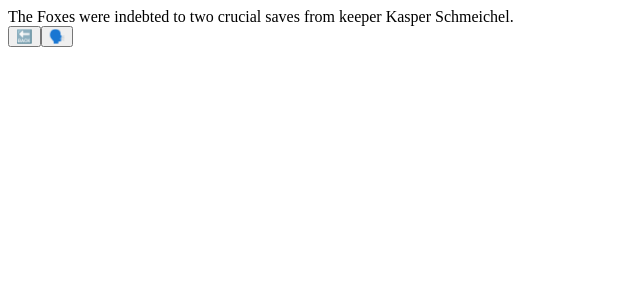
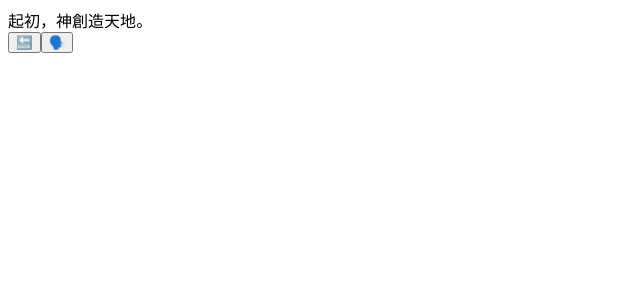
Before and after one commit to tomcumming/sentence-mining, a React app: page / in a window 1280 px wide. Shown: the top 300 px of the page, without its empty margins (0-640 px from the left). Built offline with nearby package versions, Linux system fonts and the light colour scheme; the HTML template or start-up script is replaced by a standard one.

Commit message:
Chinese example

```diff
--- a/src/components/screens/review/assess/assess.css
+++ b/src/components/screens/review/assess/assess.css
@@ -19,11 +19,17 @@
 }
 
 .review-access-screen > ._sentence {
+  margin-top: calc(56px + 8px * 2 + 32px);
+
   padding: 0 8px;
   font-size: 20px;
 
   justify-self: center;
-  align-self: center;
+  align-self: flex-start;
+}
+
+.review-access-screen._characters > ._sentence {
+  font-size: 28px;
 }
 
 .review-access-screen > ._sentence > ._token {
@@ -33,15 +39,23 @@
 
 .review-access-screen__section {
   background-color: #00000044;
-  margin-bottom: 2px;
-
   cursor: pointer;
 }
 
+.review-access-screen__section > .review-access-screen__section {
+  background-color: #00000022;
+}
+
+._token > .review-access-screen__section {
+  margin-bottom: 2px;
+}
+
 .review-access-screen__section._start {
-  border-radius: 8px 0 0 8px;
+  border-top-left-radius: 8px;
+  border-bottom-left-radius: 8px;
 }
 
 .review-access-screen__section._end {
-  border-radius: 0 8px 8px 0;
+  border-top-right-radius: 8px;
+  border-bottom-right-radius: 8px;
 }
--- a/src/components/screens/review/assess/index.tsx
+++ b/src/components/screens/review/assess/index.tsx
@@ -7,11 +7,13 @@ export type LearnableSection = {
   start: number;
   /** The length in tokens of the learnable section */
   length: number;
+
+  type: "character" | "word" | "phrase";
 };
 
 export type Props = {
+  fontSize: "normal" | "characters";
   tokens: string[];
-  /** Sorted (by start) list of learnable sections */
   sections: LearnableSection[];
   onBack: () => void;
   onReplaySpeech?: () => void;
@@ -70,9 +72,13 @@ function Sentence({ tokens, sections }: Pick<Props, "tokens" | "sections">) {
   );
 }
 
-function Assess({ onBack, onReplaySpeech, tokens, sections }: Props) {
+function Assess({ onBack, onReplaySpeech, fontSize, tokens, sections }: Props) {
   return (
-    <div className="review-access-screen">
+    <div
+      className={`review-access-screen ${
+        fontSize === "characters" ? "_characters" : ""
+      }`}
+    >
       <Sentence tokens={tokens} sections={sections} />
 
       <RoundBtn icon="🔙" onClick={onBack} className="_back" />
--- a/src/main.tsx
+++ b/src/main.tsx
@@ -4,48 +4,41 @@ import * as ReactDOM from "react-dom";
 import ReviewAssess, {
   LearnableSection,
 } from "./components/screens/review/assess";
+import ReviewTest from "./components/screens/review/test";
 
-const exampleTokens = [
-  "The",
-  " ",
-  "Foxes",
-  " ",
-  "were",
-  " ",
-  "indebted",
-  " ",
-  "to",
-  " ",
-  "two",
-  " ",
-  "crucial",
-  " ",
-  "saves",
-  " ",
-  "from",
-  " ",
-  "keeper",
-  " ",
-  "Kasper",
-  " ",
-  "Schmeichel",
-  ".",
-];
+const exampleTokens = ["起", "初", "，", "神", "創", "造", "天", "地", "。"];
 
 const exampleSections: LearnableSection[] = [
-  { start: 0, length: 3 },
+  { start: 0, length: 1, type: "character" },
+  { start: 1, length: 1, type: "character" },
+  { start: 3, length: 1, type: "character" },
+  { start: 4, length: 1, type: "character" },
+  { start: 5, length: 1, type: "character" },
+  // { start: 6, length: 1, type: 'character' },
+  // { start: 7, length: 1, type: 'character' },
 
-  // Showing overlap
-  { start: 12, length: 3 },
-  { start: 14, length: 3 },
+  { start: 0, length: 2, type: "word" },
+  { start: 3, length: 1, type: "word" },
+  { start: 4, length: 2, type: "word" },
+  { start: 6, length: 2, type: "word" },
 ];
 
 ReactDOM.render(
   <ReviewAssess
+    fontSize="characters"
     tokens={exampleTokens}
     sections={exampleSections}
-    onBack={() => console.log("on go back")}
-    onReplaySpeech={() => console.log("replay")}
+    onReplaySpeech={() => console.log("Replay speech")}
+    onBack={() => console.log("Go back")}
   />,
+  /*
+  <ReviewTest
+    fontSize='characters'
+    tokens={exampleTokens}
+    onReplaySpeech={() => console.log('Replay speech')}
+    onBack={() => console.log('Go back')}
+    onContinue={() => console.log('Continue')}
+    />,
+*/
   document.getElementById("app")
 );
```
Also changed, not shown: src/components/screens/review/test/index.tsx (+7 -1 lines), src/components/screens/review/test/test.css (+4 -1 lines).
